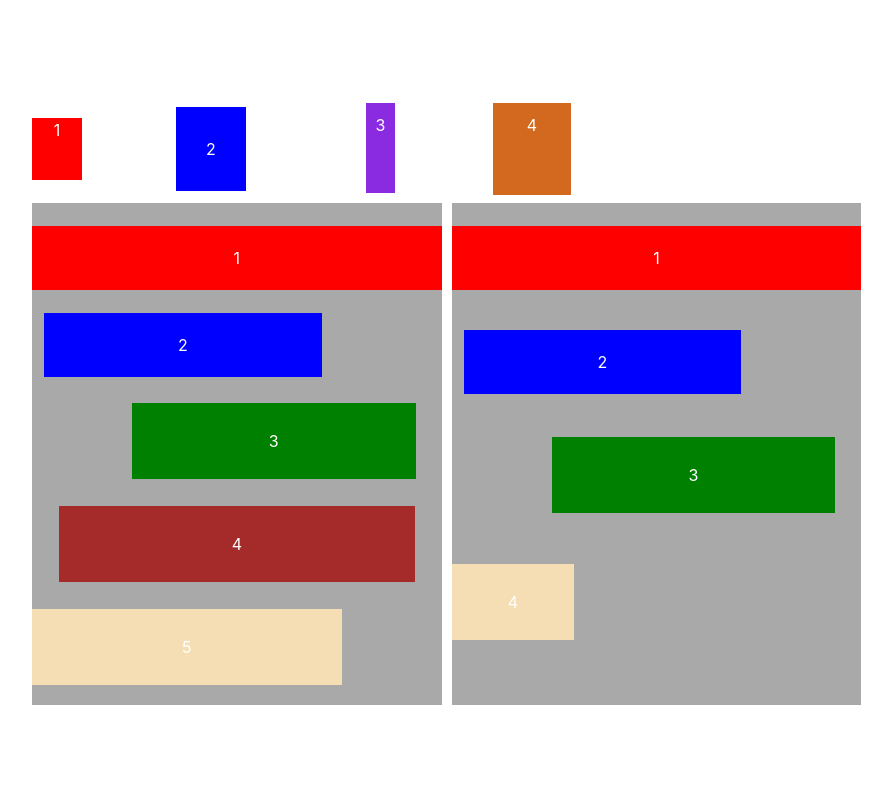
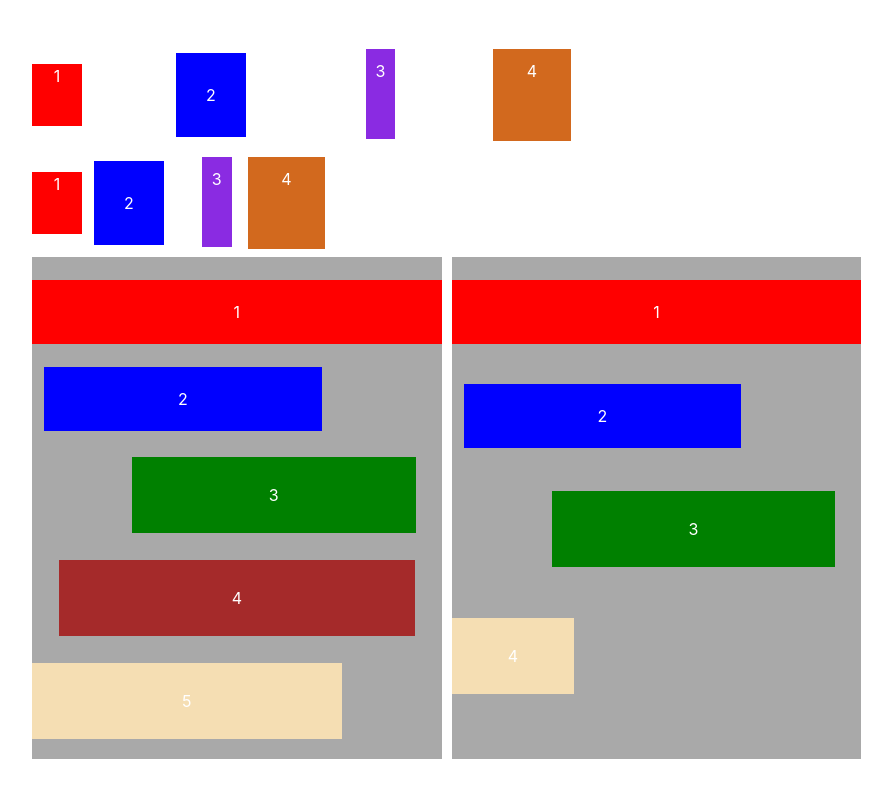
Before and after one commit to carlosjorger/vue-fluid-dnd, a Vue app: page / in a window 1280 px wide. Shown: the whole page, without its empty margins (96-988 px from the left). Built offline with nearby package versions, Linux system fonts and the light colour scheme.

Commit message:
🦄 refactor:  refactor both function calculateHeightWhileDragging and calculateWidthWhileDragging

```diff
--- a/src/App.vue
+++ b/src/App.vue
@@ -65,8 +65,67 @@ import Droppable from "./components/Droppable.vue";
       </Draggable>
     </div>
   </Droppable>
+  <Droppable droppable-id="1" direction="horizontal">
+    <div style="width: 80%; display: flex; flex-direction: row">
+      <Draggable draggable-id="h1" enable-drag v-slot="{ setRef }">
+        <div
+          :ref="setRef"
+          style="
+            color: white;
+            background-color: red;
+            width: 50px;
+            margin: 23px 0;
+          "
+        >
+          1
+        </div>
+      </Draggable>
+      <Draggable draggable-id="h2" enable-drag v-slot="{ setRef }">
+        <div
+          :ref="setRef"
+          style="
+            color: white;
+            background-color: blue;
+            padding: 30px;
+            margin: 12px;
+            margin-right: 30px;
+          "
+        >
+          2
+        </div>
+      </Draggable>
+      <Draggable draggable-id="h3" enable-drag v-slot="{ setRef }">
+        <div
+          :ref="setRef"
+          style="
+            color: white;
+            background-color: blueviolet;
+            padding: 10px;
+            margin: 8px;
+            height: 70px;
+          "
+        >
+          3
+        </div>
+      </Draggable>
+      <Draggable draggable-id="h3" enable-drag v-slot="{ setRef }">
+        <div
+          :ref="setRef"
+          style="
+            color: white;
+            background-color: chocolate;
+            padding: 10px;
+            margin: 8px;
+            width: 7%;
+          "
+        >
+          4
+        </div>
+      </Draggable>
+    </div>
+  </Droppable>
   <div style="display: flex; flex-direction: row; column-gap: 10px">
-    <Droppable droppable-id="2" direction="vertical">
+    <Droppable droppable-id="3" direction="vertical">
       <div
         style="
           width: 40%;
@@ -146,7 +205,7 @@ import Droppable from "./components/Droppable.vue";
         </Draggable>
       </div>
     </Droppable>
-    <Droppable droppable-id="3" direction="vertical">
+    <Droppable droppable-id="4" direction="vertical">
       <div
         style="
           width: 40%;
--- a/src/components/Draggable.vue
+++ b/src/components/Draggable.vue
@@ -41,6 +41,7 @@ onMounted(() => {
 });
 const setSlotRef = <_>(el: RefElement<_>) => {
   childRef.value = el as HTMLElement;
+  style.value = childRef.value.style.cssText;
 };
 
 const setSlotRefElementParams = (element: HTMLElement | undefined) => {
@@ -76,7 +77,6 @@ const onmousedown = (event: MouseEvent) => {
     removeDraggingStyles(element);
     return;
   }
-  style.value = element.style.cssText;
   const { width, height } = element.getBoundingClientRect();
   const { offsetX, offsetY, x, y, pageY, pageX } = event;
   const { marginTop, marginLeft } = element.style;
@@ -107,8 +107,9 @@ const fixParentHeight = (element: HTMLElement) => {
   const parent = element.parentNode;
   const parentElement = parent as HTMLElement;
   if (parentElement) {
-    const { height } = parentElement.getBoundingClientRect();
+    const { height, width } = parentElement.getBoundingClientRect();
     parentElement.style.height = `${height}px`;
+    parentElement.style.width = `${width}px`;
   }
 };
 const emitDragEventToSiblings = (element: HTMLElement) => {
@@ -147,64 +148,65 @@ const emitEventToSiblings = (element: HTMLElement, event: "drag" | "drop") => {
     sibling = sibling.nextElementSibling;
   }
 };
-// TODO: refactor both function calculateHeightWhileDragging and calculateWidthWhileDragging
 const calculateHeightWhileDragging = (
   current: HTMLElement,
   brother: HTMLElement
 ) => {
   let { height } = current.getBoundingClientRect();
-  const brotherMarginTop = parseFloatEmpty(brother.style.marginTop);
-  const currentMarginBottom = parseFloatEmpty(current.style.marginBottom);
-  const currentMarginTop = parseFloatEmpty(current.style.marginTop);
-  let bottom = currentMarginBottom;
-  let top = currentMarginTop;
-  let rest = brotherMarginTop;
-  const gap = computeGapPixels(current.parentElement as HTMLElement, "rowGap");
-  if (gap > 0) {
-    return height + top + bottom + gap;
-  }
-  bottom = Math.max(brotherMarginTop, currentMarginBottom);
-  const previousElement = current.previousElementSibling as HTMLElement;
-  if (previousElement) {
-    const previousMarginBottom = parseFloatEmpty(
-      previousElement.style.marginBottom
-    );
-    top = Math.max(previousMarginBottom, currentMarginTop);
-    rest = Math.max(rest, previousMarginBottom);
-  }
-  return height + top + bottom - rest;
+  return calculateWhileDragging(
+    current,
+    brother,
+    "marginTop",
+    "marginBottom",
+    height,
+    "rowGap"
+  );
 };
+
 const calculateWidthWhileDragging = (
   current: HTMLElement,
   brother: HTMLElement
 ) => {
   let { width } = current.getBoundingClientRect();
-  const brotherMarginLeft = parseFloatEmpty(brother.style.marginLeft);
-  const currentMarginRight = parseFloatEmpty(current.style.marginRight);
-  const currentMarginLeft = parseFloatEmpty(current.style.marginLeft);
-  let right = currentMarginRight;
-  let left = currentMarginLeft;
-  const gap = computeGapPixels(
-    current.parentElement as HTMLElement,
+  return calculateWhileDragging(
+    current,
+    brother,
+    "marginLeft",
+    "marginRight",
+    width,
     "columnGap"
   );
-  if (gap > 0) {
-    return width + left + right + gap;
+};
+const calculateWhileDragging = (
+  current: HTMLElement,
+  brother: HTMLElement,
+  beforeMargin: "marginTop" | "marginLeft",
+  afterMargin: "marginBottom" | "marginRight",
+  space: number,
+  gapStyle: "columnGap" | "rowGap"
+) => {
+  const brotherBeforeMargin = parseFloatEmpty(brother.style[beforeMargin]);
+  const currentAfterMargin = parseFloatEmpty(current.style[afterMargin]);
+  const currentBeforeMargin = parseFloatEmpty(current.style[beforeMargin]);
+  let afterSpace = currentAfterMargin;
+  let beforeScace = currentBeforeMargin;
+  let rest = brotherBeforeMargin;
+  let gap = 0;
+  const parentElement = current.parentElement as HTMLElement;
+  gap = computeGapPixels(parentElement, gapStyle);
+  if (gap > 0 || parentElement.style.display === "flex") {
+    return space + beforeScace + afterSpace + gap;
   }
-  if (brotherMarginLeft <= currentMarginRight) {
-    right -= brotherMarginLeft;
-  }
-
+  afterSpace = Math.max(brotherBeforeMargin, currentAfterMargin);
   const previousElement = current.previousElementSibling as HTMLElement;
   if (previousElement) {
-    const previousMarginRight = parseFloatEmpty(
-      previousElement.style.marginRight
+    const previousAfterMargin = parseFloatEmpty(
+      previousElement.style[afterMargin]
     );
-    if (previousMarginRight >= currentMarginLeft) {
-      left = previousMarginRight - currentMarginLeft;
-    }
+    beforeScace = Math.max(previousAfterMargin, currentBeforeMargin);
+    rest = Math.max(rest, previousAfterMargin);
   }
-  return width + left + right + gap;
+  return space + beforeScace + afterSpace - rest;
 };
 const computeGapPixels = (
   element: HTMLElement,
@@ -279,6 +281,6 @@ watch(childRef, (element) => {
   cursor: v-bind("computedCursor");
 }
 </style>
-<!-- TODO: test with percent width and height -->
+<!-- TODO: fix drop outside windows -->
+<!-- TODO: create utils for HtmlElement -->
 <!-- TODO: refactor -->
-<!-- TODO: fix drop outside windows -->
```
